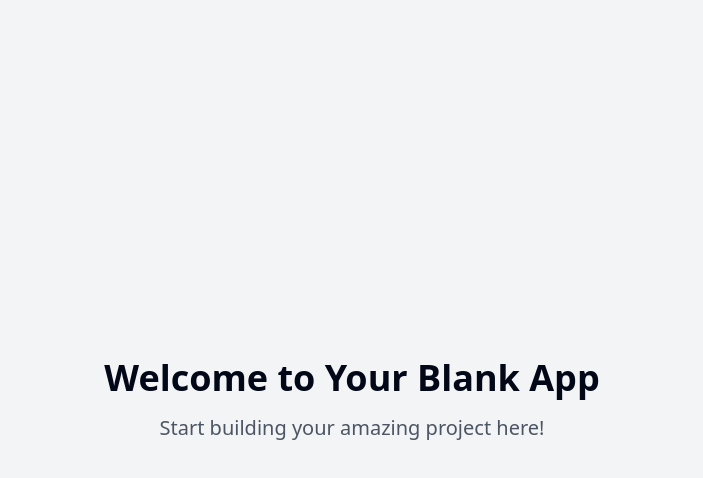
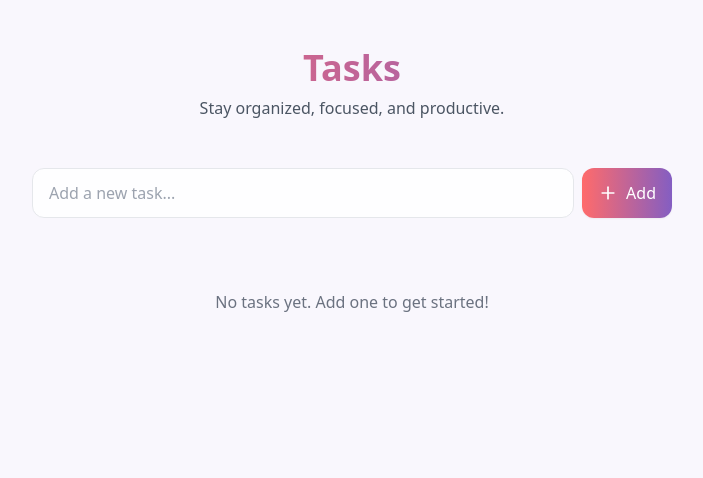
Before and after one commit to hozgolu12/To-Do-App, a React (Vite) app: page / in a window 1280 px wide. Shown: the top 478 px of the page, without its empty margins (288-991 px from the left). Built offline with nearby package versions, Linux system fonts and the light colour scheme.

Commit message:
Build to do list application
Implement a to do list application using React, Python Django, SaaS gradient, and Framer Motion for animations.

```diff
--- a/package.json
+++ b/package.json
@@ -45,6 +45,7 @@
     "cmdk": "^1.0.0",
     "date-fns": "^3.6.0",
     "embla-carousel-react": "^8.3.0",
+    "framer-motion": "^12.4.0",
     "input-otp": "^1.2.4",
     "lucide-react": "^0.462.0",
     "next-themes": "^0.3.0",
--- /dev/null
+++ b/src/components/AddTodo.tsx
@@ -0,0 +1,44 @@
+
+import { useState } from "react";
+import { Plus } from "lucide-react";
+import { motion } from "framer-motion";
+
+interface AddTodoProps {
+  onAdd: (text: string) => void;
+}
+
+export const AddTodo = ({ onAdd }: AddTodoProps) => {
+  const [text, setText] = useState("");
+
+  const handleSubmit = (e: React.FormEvent) => {
+    e.preventDefault();
+    if (text.trim()) {
+      onAdd(text.trim());
+      setText("");
+    }
+  };
+
+  return (
+    <motion.form
+      initial={{ opacity: 0, y: 20 }}
+      animate={{ opacity: 1, y: 0 }}
+      className="flex gap-2 mb-6"
+      onSubmit={handleSubmit}
+    >
+      <input
+        type="text"
+        value={text}
+        onChange={(e) => setText(e.target.value)}
+        placeholder="Add a new task..."
+        className="flex-1 px-4 py-3 rounded-xl border border-gray-200 bg-white/80 backdrop-blur-sm focus:outline-none focus:ring-2 focus:ring-todo-purple/20 focus:border-todo-purple transition-all duration-200"
+      />
+      <button
+        type="submit"
+        className="px-4 py-3 rounded-xl bg-gradient-to-r from-todo-rose to-todo-purple text-white shadow-sm hover:shadow-md transition-all duration-200 flex items-center gap-2"
+      >
+        <Plus size={20} />
+        Add
+      </button>
+    </motion.form>
+  );
+};
--- /dev/null
+++ b/src/components/TodoItem.tsx
@@ -0,0 +1,54 @@
+
+import { cn } from "@/lib/utils";
+import { Check, Trash2 } from "lucide-react";
+import { motion } from "framer-motion";
+
+interface TodoItemProps {
+  id: string;
+  text: string;
+  completed: boolean;
+  onToggle: (id: string) => void;
+  onDelete: (id: string) => void;
+}
+
+export const TodoItem = ({ id, text, completed, onToggle, onDelete }: TodoItemProps) => {
+  return (
+    <motion.div
+      initial={{ opacity: 0, y: 20 }}
+      animate={{ opacity: 1, y: 0 }}
+      exit={{ opacity: 0, y: -20 }}
+      className={cn(
+        "group flex items-center justify-between p-4 mb-3 rounded-xl bg-white/80 backdrop-blur-sm shadow-sm border border-gray-100 transition-all duration-200 hover:shadow-md",
+        completed && "bg-gray-50/80"
+      )}
+    >
+      <div className="flex items-center gap-3">
+        <button
+          onClick={() => onToggle(id)}
+          className={cn(
+            "w-6 h-6 rounded-full border-2 flex items-center justify-center transition-all duration-200",
+            completed
+              ? "border-todo-purple bg-todo-purple text-white"
+              : "border-gray-300 hover:border-todo-purple"
+          )}
+        >
+          {completed && <Check size={14} />}
+        </button>
+        <span
+          className={cn(
+            "text-gray-800 transition-all duration-200",
+            completed && "text-gray-400 line-through"
+          )}
+        >
+          {text}
+        </span>
+      </div>
+      <button
+        onClick={() => onDelete(id)}
+        className="opacity-0 group-hover:opacity-100 text-gray-400 hover:text-todo-rose transition-all duration-200"
+      >
+        <Trash2 size={18} />
+      </button>
+    </motion.div>
+  );
+};
--- a/src/pages/Index.tsx
+++ b/src/pages/Index.tsx
@@ -1,11 +1,85 @@
-// Update this page (the content is just a fallback if you fail to update the page)
+
+import { useState } from "react";
+import { AddTodo } from "@/components/AddTodo";
+import { TodoItem } from "@/components/TodoItem";
+import { motion, AnimatePresence } from "framer-motion";
+import { useToast } from "@/components/ui/use-toast";
+
+interface Todo {
+  id: string;
+  text: string;
+  completed: boolean;
+}
 
 const Index = () => {
+  const [todos, setTodos] = useState<Todo[]>([]);
+  const { toast } = useToast();
+
+  const addTodo = (text: string) => {
+    const newTodo = {
+      id: Date.now().toString(),
+      text,
+      completed: false,
+    };
+    setTodos([newTodo, ...todos]);
+    toast({
+      title: "Task added",
+      description: "Your new task has been added successfully.",
+    });
+  };
+
+  const toggleTodo = (id: string) => {
+    setTodos(
+      todos.map((todo) =>
+        todo.id === id ? { ...todo, completed: !todo.completed } : todo
+      )
+    );
+  };
+
+  const deleteTodo = (id: string) => {
+    setTodos(todos.filter((todo) => todo.id !== id));
+    toast({
+      title: "Task deleted",
+      description: "Your task has been deleted successfully.",
+    });
+  };
+
   return (
-    <div className="min-h-screen flex items-center justify-center bg-gray-100">
-      <div className="text-center">
-        <h1 className="text-4xl font-bold mb-4">Welcome to Your Blank App</h1>
-        <p className="text-xl text-gray-600">Start building your amazing project here!</p>
+    <div className="min-h-screen bg-todo-light">
+      <div className="container max-w-2xl py-12 px-4">
+        <motion.div
+          initial={{ opacity: 0, y: 20 }}
+          animate={{ opacity: 1, y: 0 }}
+          className="text-center mb-12"
+        >
+          <h1 className="text-4xl font-bold bg-gradient-to-r from-todo-rose to-todo-purple bg-clip-text text-transparent mb-2">
+            Tasks
+          </h1>
+          <p className="text-gray-600">Stay organized, focused, and productive.</p>
+        </motion.div>
+
+        <AddTodo onAdd={addTodo} />
+
+        <AnimatePresence mode="popLayout">
+          {todos.length === 0 ? (
+            <motion.div
+              initial={{ opacity: 0 }}
+              animate={{ opacity: 1 }}
+              className="text-center py-12 text-gray-500"
+            >
+              No tasks yet. Add one to get started!
+            </motion.div>
+          ) : (
+            todos.map((todo) => (
+              <TodoItem
+                key={todo.id}
+                {...todo}
+                onToggle={toggleTodo}
+                onDelete={deleteTodo}
+              />
+            ))
+          )}
+        </AnimatePresence>
       </div>
     </div>
   );
--- a/tailwind.config.ts
+++ b/tailwind.config.ts
@@ -1,96 +1,84 @@
+
 import type { Config } from "tailwindcss";
 
 export default {
   darkMode: ["class"],
-	content: [
-		"./pages/**/*.{ts,tsx}",
-		"./components/**/*.{ts,tsx}",
-		"./app/**/*.{ts,tsx}",
-		"./src/**/*.{ts,tsx}",
-	],
+  content: ["./pages/**/*.{ts,tsx}", "./components/**/*.{ts,tsx}", "./app/**/*.{ts,tsx}", "./src/**/*.{ts,tsx}"],
   prefix: "",
   theme: {
     container: {
       center: true,
-			padding: '2rem',
+      padding: "2rem",
       screens: {
-				'2xl': '1400px'
-			}
+        "2xl": "1400px",
+      },
     },
     extend: {
       colors: {
-				border: 'hsl(var(--border))',
-				input: 'hsl(var(--input))',
-				ring: 'hsl(var(--ring))',
-				background: 'hsl(var(--background))',
-				foreground: 'hsl(var(--foreground))',
+        border: "hsl(var(--border))",
+        input: "hsl(var(--input))",
+        ring: "hsl(var(--ring))",
+        background: "hsl(var(--background))",
+        foreground: "hsl(var(--foreground))",
+        todo: {
+          rose: "#FF6B6B",
+          purple: "#845EC2",
+          light: "#F9F7FD",
+        },
         primary: {
-					DEFAULT: 'hsl(var(--primary))',
-					foreground: 'hsl(var(--primary-foreground))'
+          DEFAULT: "hsl(var(--primary))",
+          foreground: "hsl(var(--primary-foreground))",
         },
         secondary: {
-					DEFAULT: 'hsl(var(--secondary))',
-					foreground: 'hsl(var(--secondary-foreground))'
+          DEFAULT: "hsl(var(--secondary))",
+          foreground: "hsl(var(--secondary-foreground))",
         },
         destructive: {
-					DEFAULT: 'hsl(var(--destructive))',
-					foreground: 'hsl(var(--destructive-foreground))'
+          DEFAULT: "hsl(var(--destructive))",
+          foreground: "hsl(var(--destructive-foreground))",
         },
         muted: {
-					DEFAULT: 'hsl(var(--muted))',
-					foreground: 'hsl(var(--muted-foreground))'
+          DEFAULT: "hsl(var(--muted))",
+          foreground: "hsl(var(--muted-foreground))",
         },
         accent: {
-					DEFAULT: 'hsl(var(--accent))',
-					foreground: 'hsl(var(--accent-foreground))'
+          DEFAULT: "hsl(var(--accent))",
+          foreground: "hsl(var(--accent-foreground))",
         },
         popover: {
-					DEFAULT: 'hsl(var(--popover))',
-					foreground: 'hsl(var(--popover-foreground))'
+          DEFAULT: "hsl(var(--popover))",
+          foreground: "hsl(var(--popover-foreground))",
         },
         card: {
-					DEFAULT: 'hsl(var(--card))',
-					foreground: 'hsl(var(--card-foreground))'
+          DEFAULT: "hsl(var(--card))",
+          foreground: "hsl(var(--card-foreground))",
         },
-				sidebar: {
-					DEFAULT: 'hsl(var(--sidebar-background))',
-					foreground: 'hsl(var(--sidebar-foreground))',
-					primary: 'hsl(var(--sidebar-primary))',
-					'primary-foreground': 'hsl(var(--sidebar-primary-foreground))',
-					accent: 'hsl(var(--sidebar-accent))',
-					'accent-foreground': 'hsl(var(--sidebar-accent-foreground))',
-					border: 'hsl(var(--sidebar-border))',
-					ring: 'hsl(var(--sidebar-ring))'
-				}
-			},
-			borderRadius: {
-				lg: 'var(--radius)',
-				md: 'calc(var(--radius) - 2px)',
-				sm: 'calc(var(--radius) - 4px)'
       },
       keyframes: {
-				'accordion-down': {
-					from: {
-						height: '0'
+        "accordion-down": {
+          from: { height: "0" },
+          to: { height: "var(--radix-accordion-content-height)" },
         },
-					to: {
-						height: 'var(--radix-accordion-content-height)'
-					}
+        "accordion-up": {
+          from: { height: "var(--radix-accordion-content-height)" },
+          to: { height: "0" },
         },
-				'accordion-up': {
-					from: {
-						height: 'var(--radix-accordion-content-height)'
+        "slide-in": {
+          "0%": { transform: "translateY(20px)", opacity: "0" },
+          "100%": { transform: "translateY(0)", opacity: "1" },
         },
-					to: {
-						height: '0'
-					}
-				}
+        "fade-in": {
+          "0%": { opacity: "0" },
+          "100%": { opacity: "1" },
+        },
       },
       animation: {
-				'accordion-down': 'accordion-down 0.2s ease-out',
-				'accordion-up': 'accordion-up 0.2s ease-out'
-			}
-		}
+        "accordion-down": "accordion-down 0.2s ease-out",
+        "accordion-up": "accordion-up 0.2s ease-out",
+        "slide-in": "slide-in 0.3s ease-out",
+        "fade-in": "fade-in 0.2s ease-out",
+      },
+    },
   },
   plugins: [require("tailwindcss-animate")],
 } satisfies Config;
```
Also changed, not shown: 1 other file (tests, documents, lock files or other folders). Lines whose indentation alone changed are shown as unchanged.
